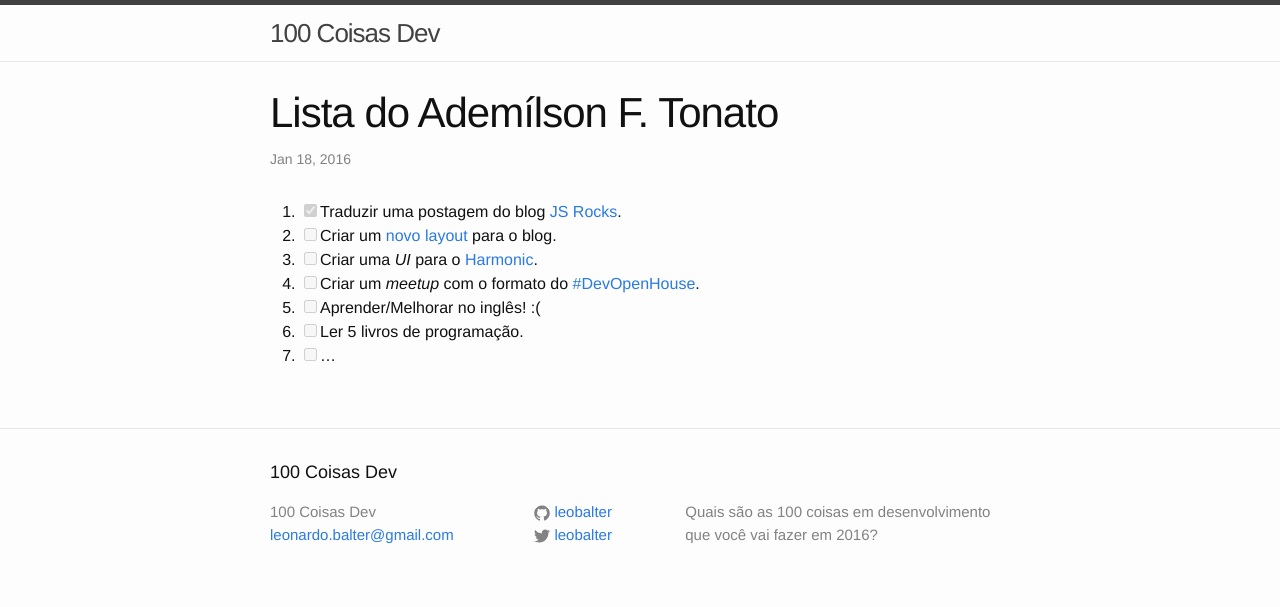
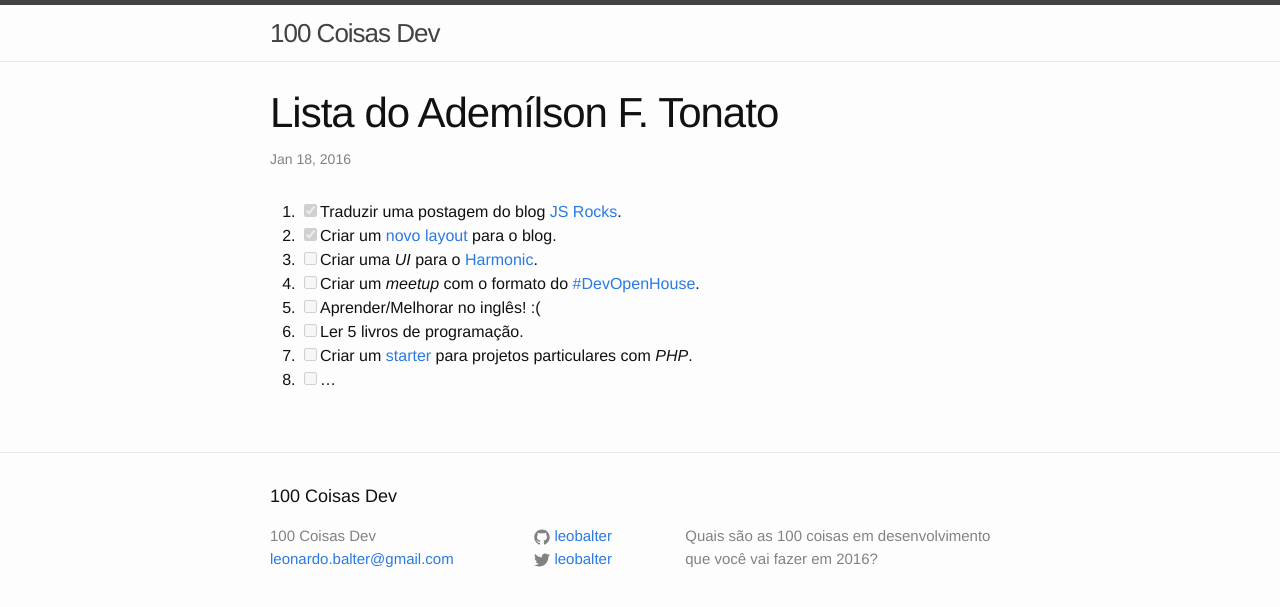
Before and after one commit to leobalter/100-coisas-dev, a Jekyll site: the page built from _posts/listas/2016-01-18-ftonato.markdown, in a window 1280 px wide. Shown: the top 607 px of the page. Built offline with Jekyll 4.4.1, drawn with Linux system fonts in a browser that asks for light colours.

Commit message:
Update 2016-01-18-ftonato.markdown

```diff
--- a/_posts/listas/2016-01-18-ftonato.markdown
+++ b/_posts/listas/2016-01-18-ftonato.markdown
@@ -6,9 +6,10 @@ categories: listas
 ---
 
 1. [x] Traduzir uma postagem do blog [JS Rocks](http://jsrocks.org/).
-1. [ ] Criar um [novo layout](https://github.com/ftonato/fuck-feelings/issues/16) para o blog.
+1. [x] Criar um [novo layout](https://github.com/ftonato/fuck-feelings/issues/16) para o blog.
 1. [ ] Criar uma *UI* para o [Harmonic](https://github.com/JSRocksHQ/harmonic).
 1. [ ] Criar um *meetup* com o formato do [#DevOpenHouse](https://github.com/devopenhouse/devopenhouse.github.io).
 1. [ ] Aprender/Melhorar no inglês! :(
 1. [ ] Ler 5 livros de programação.
+1. [ ] Criar um [starter](https://github.com/admcode/admcode-starter) para projetos particulares com *PHP*.
 1. [ ] ...
```
